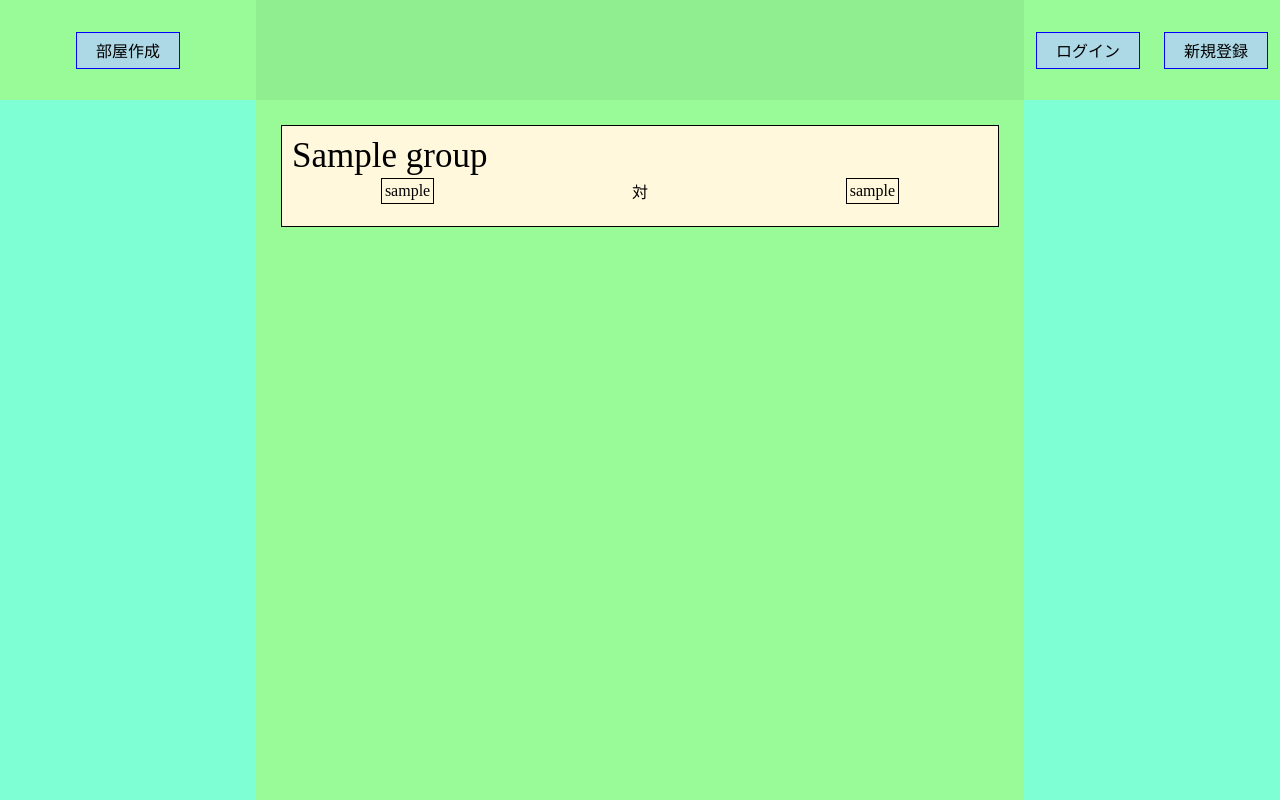
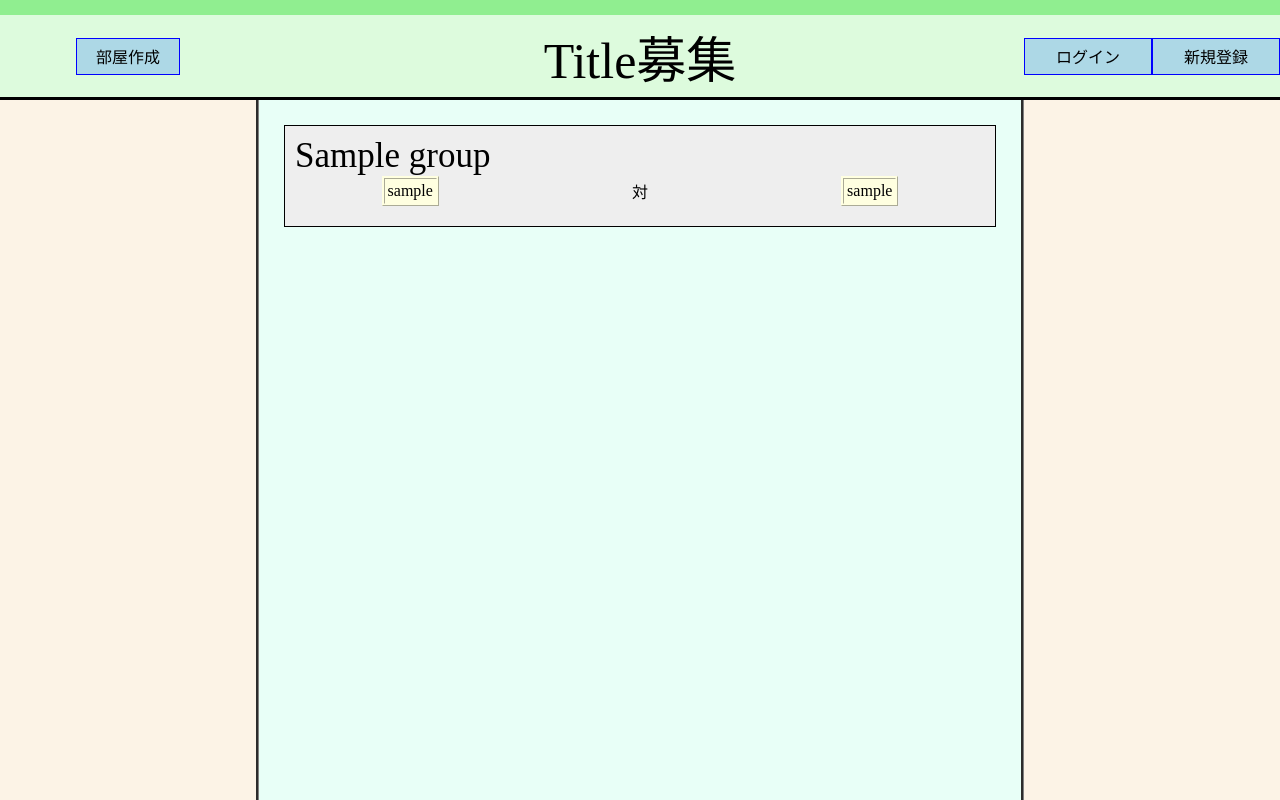
Before and after one commit to satori-ehara/card_game, a Rails app: page / in a window 1280 px wide. Run offline with Rails 7, Linux system fonts and the light colour scheme; tables that the repository leaves empty hold one stand-in row (values such as "Sample post"); style sheets or scripts are compiled from the project's sources; some libraries are stand-ins or nearby versions.

Commit message:
ビューを調整

```diff
--- a/app/assets/stylesheets/_games.scss
+++ b/app/assets/stylesheets/_games.scss
@@ -8,6 +8,7 @@
   height: 120px;
   width: 80px;
   border: solid 1px black;
+  border-radius: 10px;
   background-color: cornsilk;
   font-size: 50px;
   @include center();
@@ -46,13 +47,15 @@
   &__left{
     width: 20%;
     height: 100%;
-    background-color: lightgreen;
+    background-color: #BBBBBB;
+    border: ridge 5px lightgray;
+    box-sizing: border-box;
     @include center();
   }
   &__right{
     width: 80%;
     height: 100%;
-    background-color: #98fb98;
+    background-color: #ddffdd;
     @include center();
     .kou__discard{
         border: solid 1px black;
@@ -73,10 +76,15 @@
   width: 20vw;
   height: calc(100vh - 100px);
   background-color: lightgreen;
+  border: ridge 5px lightgreen;
+  padding: 5px;
+  box-sizing: border-box;
 }
 .game-main{
   width: 80vw;
   height: calc(100vh - 100px);
+  border: groove 3px gray;
+  box-sizing: border-box;
   &__enemy{
     width: 100%;
     height: 30%;
@@ -89,12 +97,16 @@
     width: 100%;
     height: 20%;
     background-color: wheat;
+    border-top: groove 3px gray;
+    border-bottom: groove 3px gray;
+    box-sizing: border-box;
     @include center();
     &--field-card{
       font-size: 80px;
       width: 80px;
       height: 80px;
       border: solid 1px black;
+      border-radius: 30px;
       background-color: lightgray;
       @include center();
     }
--- a/app/assets/stylesheets/_groups.scss
+++ b/app/assets/stylesheets/_groups.scss
@@ -7,12 +7,16 @@
 .header{
   width: 100vw;
   height: 100px;
-  background-color: lightgreen;
+  border-top: solid 15px lightgreen;
+  border-bottom: solid 3px black;
+  background-color: #ddfbdd;
+  box-sizing: border-box;
+
   display: flex;
   &__group{
     width: 20%;
     height: 100%;
-    background-color: #98fb98;
+    background-color: #ddfbdd;
     @include center();
     &--new{
       display: block;
@@ -28,15 +32,17 @@
   &__title{
     width: 60%;
     height: 100%;
+    @include center();
+    font-size: 50px;
   }
   &__devise{
     width: 20%;
     height: 100%;
-    background-color: #98fb98;
+    background-color: #ddfbdd;
     @include center();
     &--new,&--login{
       display: block;
-      width: 40%;
+      width: 60%;
       height: 35px;
       background-color: lightblue;
       border: solid 1px blue;
@@ -53,12 +59,16 @@
   &__side--left,&__side--right{
     height: 100%;
     width: 20%;
-    background-color: #7fffd4;
+    background-color: #fcf3e6;
   }
   &__groups{
     height: 100%;
     width: 60%;
-    background-color: #98fb98;
+    background-color: #e8fff7;
+    overflow: scroll;
+    border-left: groove 3px gray;
+    border-right: groove 3px gray;
+    box-sizing: border-box;
     &--group{
       display: block;
       text-decoration: none;
@@ -67,7 +77,7 @@
       width: auto;
       margin: 25px;
       border: solid 1px black;
-      background-color: cornsilk;
+      background-color: #EEEEEE;
       .group-name{
         font-size: 35px;
         margin: 10px 0 0 10px;
@@ -76,10 +86,27 @@
         height: 30px;
         @include center();
         &__kou,&__otu{
-          border: solid 1px black;
+          background-color: lightyellow;
+          border: ridge 3px lightyellow;
           padding: 3px;
         }
       }
     }
   }
 }
+
+.main-create{
+  width: 100vw;
+  height: 100vh;
+  background-color: #fffcef;
+  @include center();
+  .create-group{
+    @include center();
+    width: 40%;
+    height: 40%;
+    border-radius: 30px;
+    justify-content: center;
+    border: solid 5px lightblue;
+    background-color: #eff7ff;
+  }
+}
--- a/app/views/groups/index.html.haml
+++ b/app/views/groups/index.html.haml
@@ -3,6 +3,7 @@
     = link_to new_group_path,class: "header__group--new" do
       部屋作成
   .header__title
+    Title募集
   .header__devise
     - if user_signed_in?
       = link_to destroy_user_session_path, method: :delete,class: "header__devise--login" do
```
Also changed, not shown: app/views/groups/new.html.haml (+10 -7 lines).
